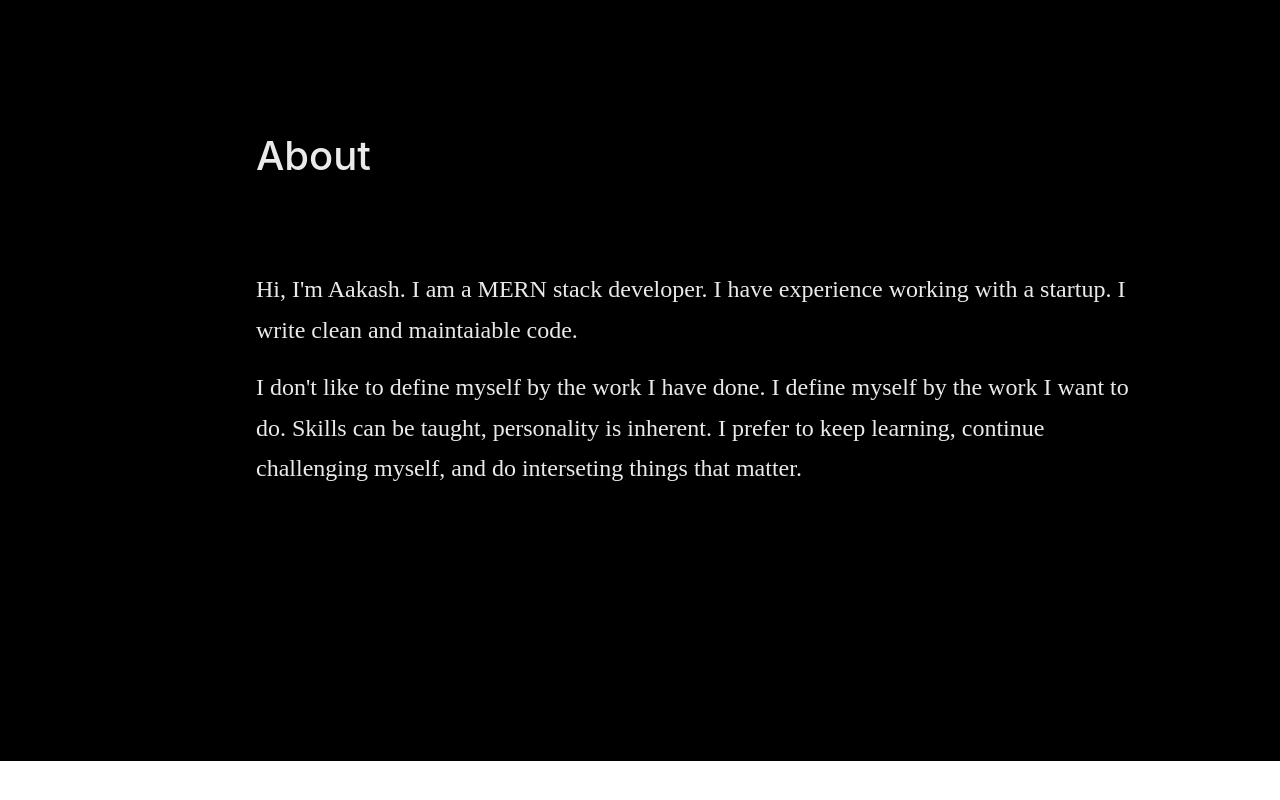
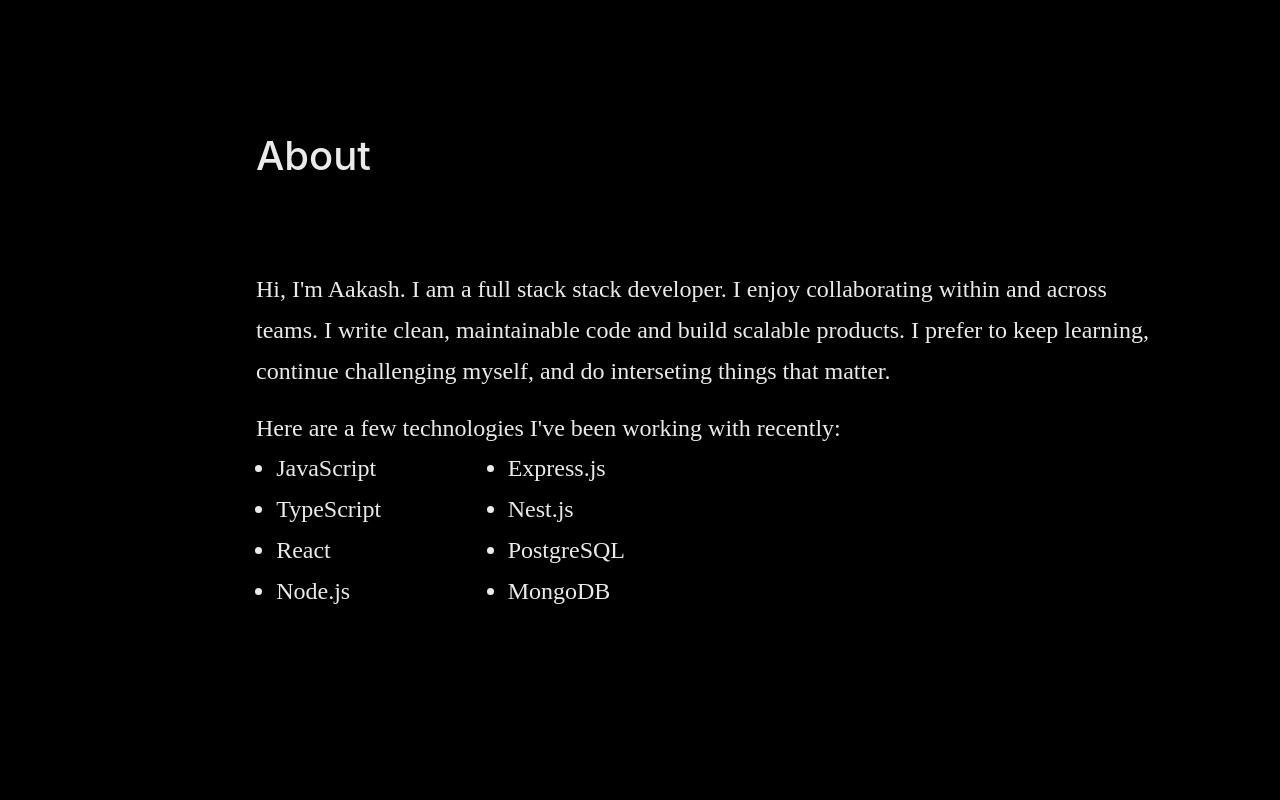
Before and after one commit to akhsri/personal-portfolio, a Next.js app: page /about in a window 1280 px wide. Shown: the part 486-1286 px from the top of the page. Before the commit the page ends 1247 px from the top, so only its background shows below. Built offline with nearby package versions, Linux system fonts and the light colour scheme.

Commit message:
Change: about and contact texts

```diff
--- a/components/About.js
+++ b/components/About.js
@@ -1,15 +1,14 @@
-import styles from '../styles/Home.module.css'
-import { Fragment } from "react"
-import Nav from "./Nav"
+import styles from "../styles/Home.module.css";
+import { Fragment } from "react";
+import Nav from "./Nav";
 
 export default function About() {
-
   return (
     <Fragment>
       <div className={`${styles.container} container-fluid`}>
         <div
           style={{
-                        minHeight: "50vh"
+            minHeight: "50vh",
           }}
         >
           <h2 className={styles.heading}>
@@ -20,16 +19,37 @@ export default function About() {
         <div>
           <h4 className={styles.subheading}>About</h4>
           <span className={styles.paragraph}>
-                        <p>Hi, I'm Aakash. I am a MERN stack developer. I have experience working with a startup. I write clean and maintaiable code.  </p>
             <p>
-                            I don't like to define myself by the work I have done.
-                             I define myself by the work I want to do. Skills can be taught,
-                            personality is inherent. I prefer to keep learning, continue challenging myself,
-                            and do interseting things that matter.
+              Hi, I'm Aakash. I am a full stack stack developer. I enjoy
+              collaborating within and across teams. I write clean, maintainable
+              code and build scalable products. I prefer to keep learning,
+              continue challenging myself, and do interseting things that
+              matter.{" "}
+            </p>
+            <p>
+              Here are a few technologies I've been working with recently:
+              <div className="row">
+                <div className="skill col-6 col-md-3">
+                  <ul style={{ paddingLeft: "10%" }}>
+                    <li>JavaScript</li>
+                    <li>TypeScript</li>
+                    <li>React</li>
+                    <li>Node.js</li>
+                  </ul>
+                </div>
+                <div className="col-6 col-md-3">
+                  <ul style={{ paddingLeft: "10%" }}>
+                    <li>Express.js</li>
+                    <li>Nest.js</li>
+                    <li>PostgreSQL</li>
+                    <li>MongoDB</li>
+                  </ul>
+                </div>
+              </div>
             </p>
           </span>
         </div>
       </div>
     </Fragment>
-    )
+  );
 }
```
Also changed, not shown: components/Contact.js (+10 -14 lines). Lines whose indentation alone changed are shown as unchanged.
